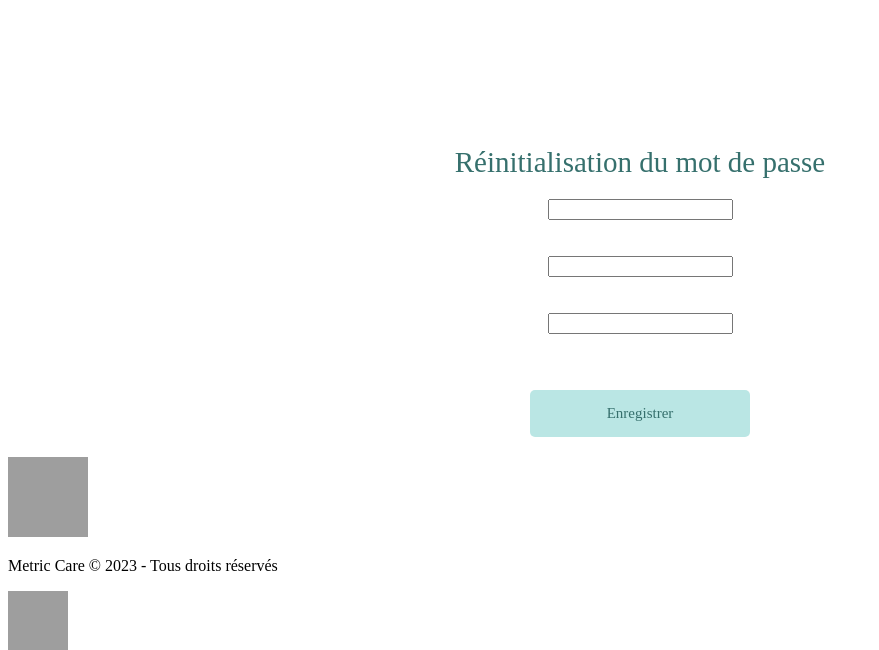
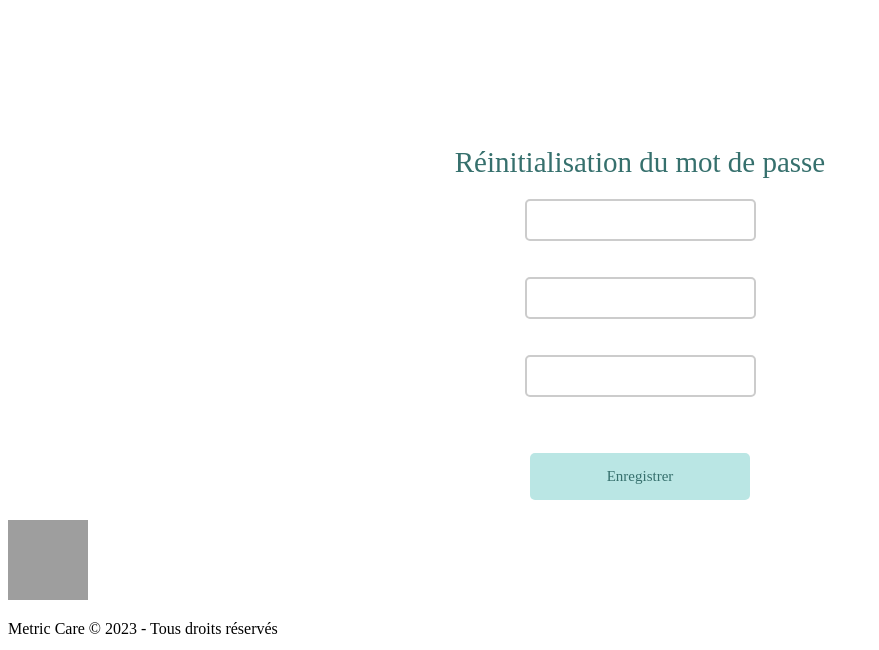
Before and after one commit to Martin-JMP/Engineering_School_Web_Project_Metric-Care, a PHP site: the page made by Gestionnaire/Reinitialiser_mot_de_passe/Réinitialiser_mot_de_passe.PHP in a window 1280 px wide. Shown: the part 91-741 px from the top of the page, without its empty margins (0-879 px from the left). Run offline with PHP 8.4, Linux system fonts and the light colour scheme; grey boxes are pictures that could not be loaded.

Commit message:
Working on Réinitialiser du mot de passe, but I have some bugs

```diff
--- a/Gestionnaire/Reinitialiser_mot_de_passe/Réinitialiser_mot_de_passe.css
+++ b/Gestionnaire/Reinitialiser_mot_de_passe/Réinitialiser_mot_de_passe.css
@@ -15,7 +15,12 @@
     color: #36706D;
 }
 .main-container input{
-
+    padding: 10px;
+    border: 2px solid #ccc;
+    border-radius: 5px;
+    font-size: 16px;
+    outline: none;
+    order-color: #007bff;
 }
 .main-container button {
     display: block;
```
